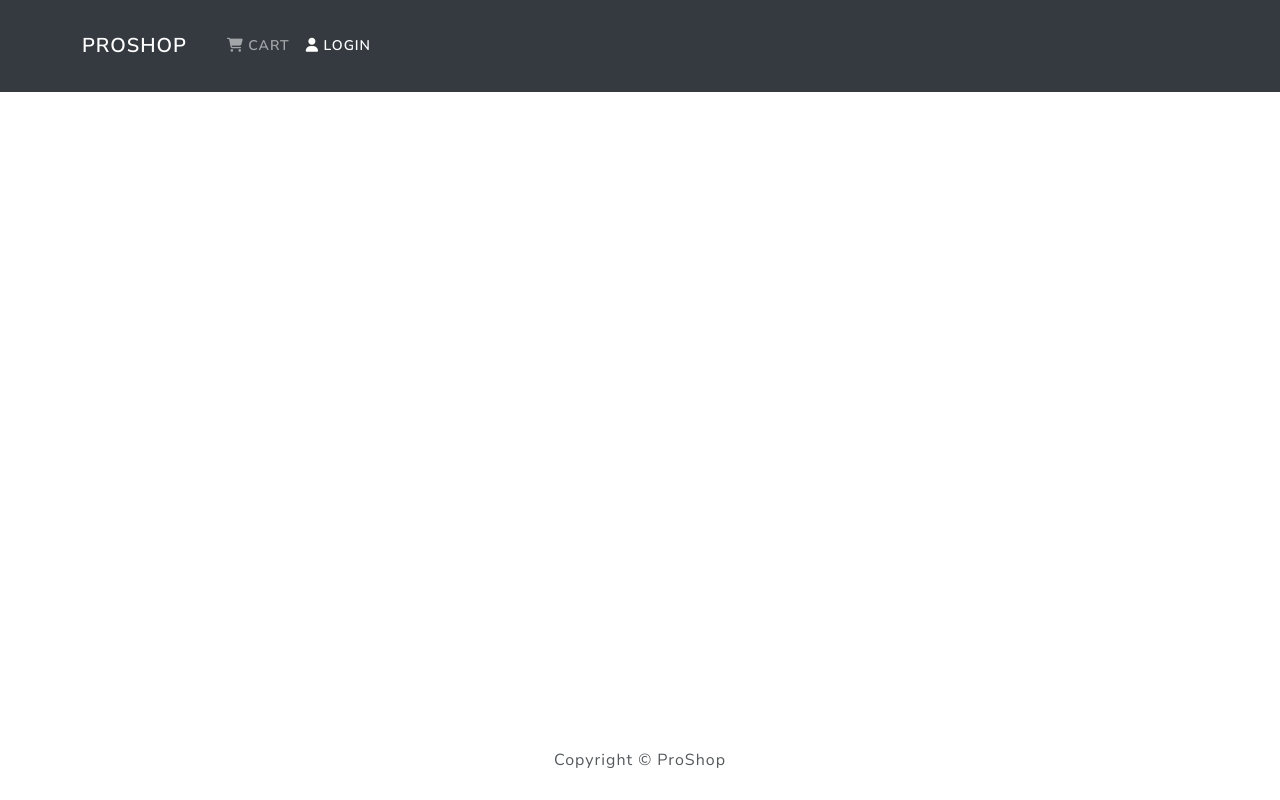
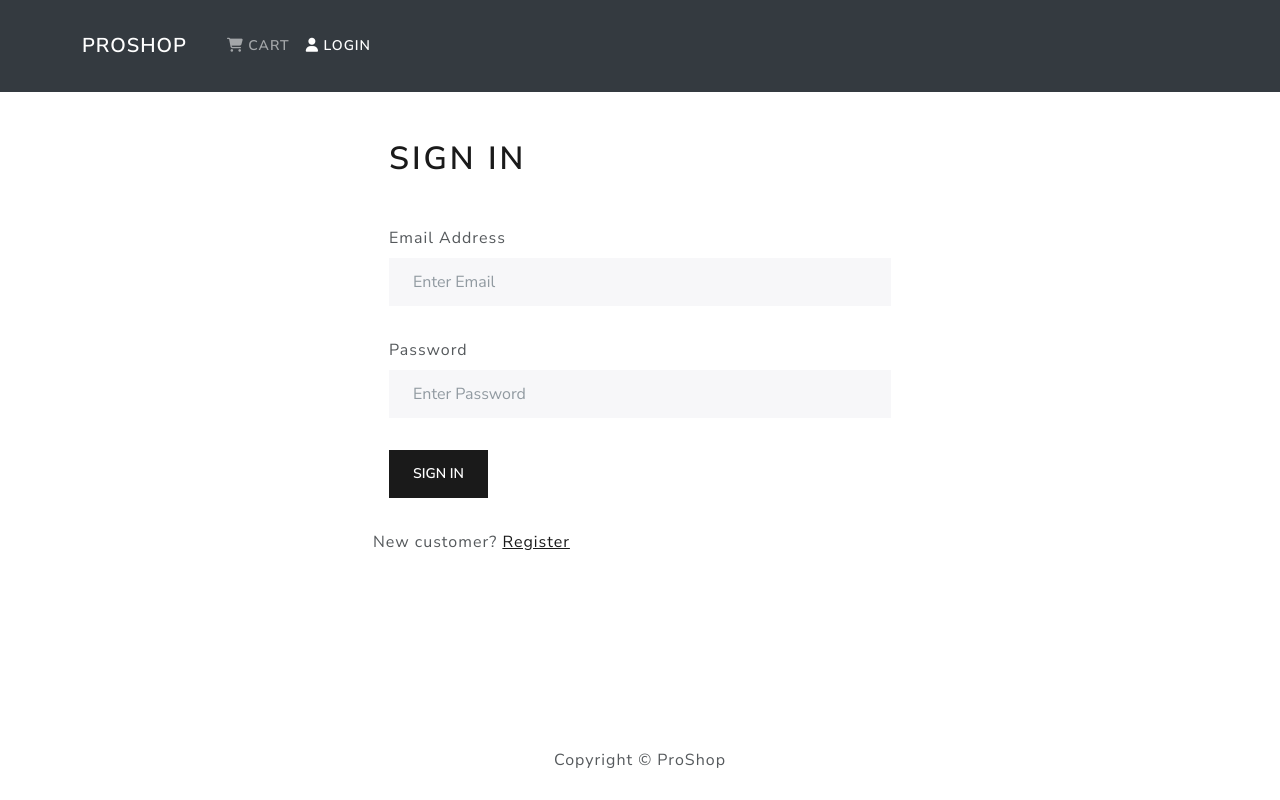
Before and after one commit to sergei-kholodenin/frontend, a React (Create React App) app: page /login in a window 1280 px wide. Built offline with nearby package versions, Linux system fonts and the light colour scheme.

Commit message:
add login page

```diff
--- a/src/App.js
+++ b/src/App.js
@@ -6,6 +6,7 @@
 import HomeScreen from './screens/HomeScreen';
 import ProductScreen from './screens/ProductScreen';
 import CartScreen from './screens/CartScreen';
+import LoginScreen from './screens/LoginScreen';
 
 function App() {
   return (
@@ -15,6 +16,7 @@
           <Container>
             <Routes>
               <Route path='/' element={<HomeScreen />} exact />
+              <Route path='/login' element={<LoginScreen />} />
               <Route path='/product/:id' element={<ProductScreen />} />
               <Route path='/cart/:id?' element={<CartScreen />} />
             </Routes>
--- a/src/actions/productActions.js
+++ b/src/actions/productActions.js
@@ -19,8 +19,8 @@
     } catch(error) {
         dispatch({
             type: PRODUCT_LIST_FAIL,
-            payload: error.response && error.response.data.message
-            ? error.response.data.message : error.message
+            payload: error.response && error.response.data.detail
+            ? error.response.data.detail : error.message
         });
     }
 }
@@ -36,8 +36,8 @@
     } catch(error) {
         dispatch({
             type: PRODUCT_DETAILS_FAIL,
-            payload: error.response && error.response.data.message
-            ? error.response.data.message : error.message
+            payload: error.response && error.response.data.detail
+            ? error.response.data.detail : error.message
         });
     }
 }
--- /dev/null
+++ b/src/actions/userActions.js
@@ -0,0 +1,37 @@
+import axios from 'axios';
+import {
+    USER_LOGIN_REQUEST,
+    USER_LOGIN_SUCCESS,
+    USER_LOGIN_FAIL,
+    USER_LOGOUT
+} from '../constants/userConstants';
+
+export const login = (email, password) => async (dispatch) => {
+    try {
+        dispatch({
+            type: USER_LOGIN_REQUEST
+        });
+        const config = {
+            headers: {
+                'Content-type': 'application/json'
+            }
+        }
+        const {data} = await axios.post(
+            '/api/users/login/',
+            {'username': email, 'password': password},
+            config
+            );
+        dispatch({
+            type: USER_LOGIN_SUCCESS,
+            payload: data
+        });
+
+        localStorage.setItem('userInfo', JSON.stringify(data))
+    } catch(error) {
+        dispatch({
+            type: USER_LOGIN_FAIL,
+            payload: error.response && error.response.data.detail
+            ? error.response.data.detail : error.message
+        })
+    }
+}
--- /dev/null
+++ b/src/components/FormContainer.js
@@ -0,0 +1,16 @@
+import React from 'react';
+import {Container, Row, Col} from 'react-bootstrap';
+
+function FormContainer({children}) {
+    return (
+        <Container>
+            <Row className='justify-content-md-center'>
+                <Col xs={12} md={6}>
+                    {children}
+                </Col>
+            </Row>
+        </Container>
+    );
+}
+
+export default FormContainer;
--- /dev/null
+++ b/src/constants/userConstants.js
@@ -0,0 +1,5 @@
+export const USER_LOGIN_REQUEST = 'USER_LOGIN_REQUEST';
+export const USER_LOGIN_SUCCESS = 'USER_LOGIN_SUCCESS';
+export const USER_LOGIN_FAIL = 'USER_LOGIN_FAIL';
+
+export const USER_LOGOUT = 'USER_LOGOUT';
--- /dev/null
+++ b/src/reducers/userReducers.js
@@ -0,0 +1,26 @@
+import {
+    USER_LOGIN_REQUEST,
+    USER_LOGIN_SUCCESS,
+    USER_LOGIN_FAIL,
+    USER_LOGOUT
+} from '../constants/userConstants';
+
+export const userLoginReducer = (state={}, action) => {
+    switch(action.type) {
+
+        case USER_LOGIN_REQUEST:
+            return {loading: true}
+
+        case USER_LOGIN_SUCCESS:
+            return {loading: false, userInfo: action.payload}
+
+        case USER_LOGIN_FAIL:
+            return {loading: false, error: action.payload}
+
+        case USER_LOGOUT:
+            return {}
+
+        default:
+            return state
+    }
+}
--- /dev/null
+++ b/src/screens/LoginScreen.js
@@ -0,0 +1,73 @@
+import React, { useState, useEffect } from 'react';
+import { Link, useLocation, useNavigate } from 'react-router-dom';
+import {Form, Button, Row, Col, Alert} from 'react-bootstrap';
+import {useDispatch, useSelector} from 'react-redux';
+import Loader from '../components/Loader';
+import FormContainer from '../components/FormContainer';
+import { login } from '../actions/userActions';
+
+function LoginScreen() {
+    const [email, setEmail] = useState('');
+    const [password, setPassword] = useState('');
+    const search = useLocation().search;
+    const navigate = useNavigate();
+
+    const dispatch = useDispatch();
+
+    const redirect = search ? search.split('=')[1] : '/';
+
+    const userLogin = useSelector(state => state.userLogin);
+    const {loading, error, userInfo} = userLogin;
+
+    useEffect(() => {
+        if (userInfo) {
+            navigate(redirect)
+        }
+    }, [navigate, userInfo, redirect]);
+
+    const submitHandler = (e)  => {
+        e.preventDefault();
+        dispatch(login(email, password));
+    }
+    return (
+        <FormContainer>
+            <h1 style={{margin: '1rem'}}>Sign in</h1>
+            {error && <Alert variant='danger'>{error}</Alert>}
+            {loading && <Loader />}
+            <Form onSubmit={submitHandler}>
+
+                <Form.Group controlId='email' style={{padding: '1rem'}}>
+                    <Form.Label>Email Address</Form.Label>
+                    <Form.Control
+                        type="email"
+                        placeholder="Enter Email"
+                        value={email}
+                        onChange={(e) => setEmail(e.target.value)}
+                    ></Form.Control>
+                </Form.Group>
+
+                <Form.Group controlId='password' style={{padding: '1rem'}}>
+                    <Form.Label>Password</Form.Label>
+                    <Form.Control
+                        type="password"
+                        placeholder="Enter Password"
+                        value={password}
+                        onChange={(e) => setPassword(e.target.value)}
+                    ></Form.Control>
+                </Form.Group>
+
+                <Button type='submit' variant='primary' style={{margin: '1rem'}}>Sign in</Button>
+            </Form>
+
+            <Row className='py-3'>
+                <Col>
+                    New customer? <Link to={
+                        redirect ? `/register?redirect=${redirect}` : '/register'
+                    }>Register</Link>
+                </Col>
+            </Row>
+        </FormContainer>
+    );
+}
+
+export default LoginScreen;
--- a/src/store.js
+++ b/src/store.js
@@ -3,18 +3,24 @@
 import {composeWithDevTools} from 'redux-devtools-extension';
 import { productListReducer, productDetailsReducer } from './reducers/productReducers';
 import { cartReducer } from './reducers/cartReducers';
+import { userLoginReducer } from './reducers/userReducers';
 
 const reducer = combineReducers({
     productList: productListReducer,
     productDetails: productDetailsReducer,
-    cart: cartReducer
+    cart: cartReducer,
+    userLogin: userLoginReducer
 });
 
 const cartItemsFromStorage = localStorage.getItem("cartItems") ?
     JSON.parse(localStorage.getItem("cartItems")) : []
 
+const userInfoFromStorage = localStorage.getItem("userInfo") ?
+    JSON.parse(localStorage.getItem("userInfo")) : null
+
 const initialState = {
-    cart: { cartItems: cartItemsFromStorage}
+    cart: { cartItems: cartItemsFromStorage},
+    userLogin: {userInfo: userInfoFromStorage}
 };
 
 const middleware = [thunk];
```
